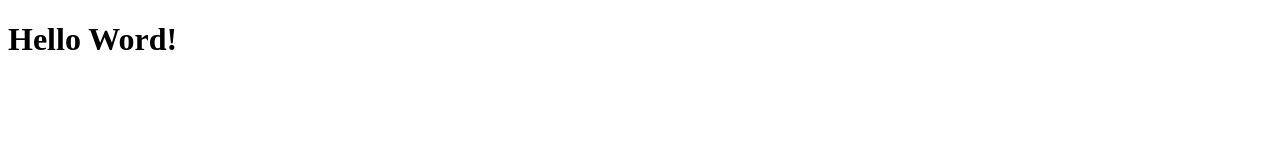
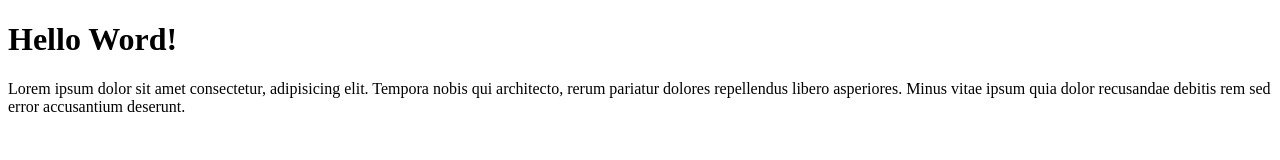
Before and after one commit to Davy-Silva/git-e-github, a plain HTML site: page index.html in a window 1280 px wide. Drawn offline with Linux system fonts and the light colour scheme.

Commit message:
Adicionei Um Parágrafo

```diff
--- a/index.html
+++ b/index.html
@@ -7,6 +7,8 @@
 </head>
 <body>
     <h1>Hello Word!</h1>
-
+    <p>
+        Lorem ipsum dolor sit amet consectetur, adipisicing elit. Tempora nobis qui architecto, rerum pariatur dolores repellendus libero asperiores. Minus vitae ipsum quia dolor recusandae debitis rem sed error accusantium deserunt.
+    </p>
 </body>
 </html>
```
